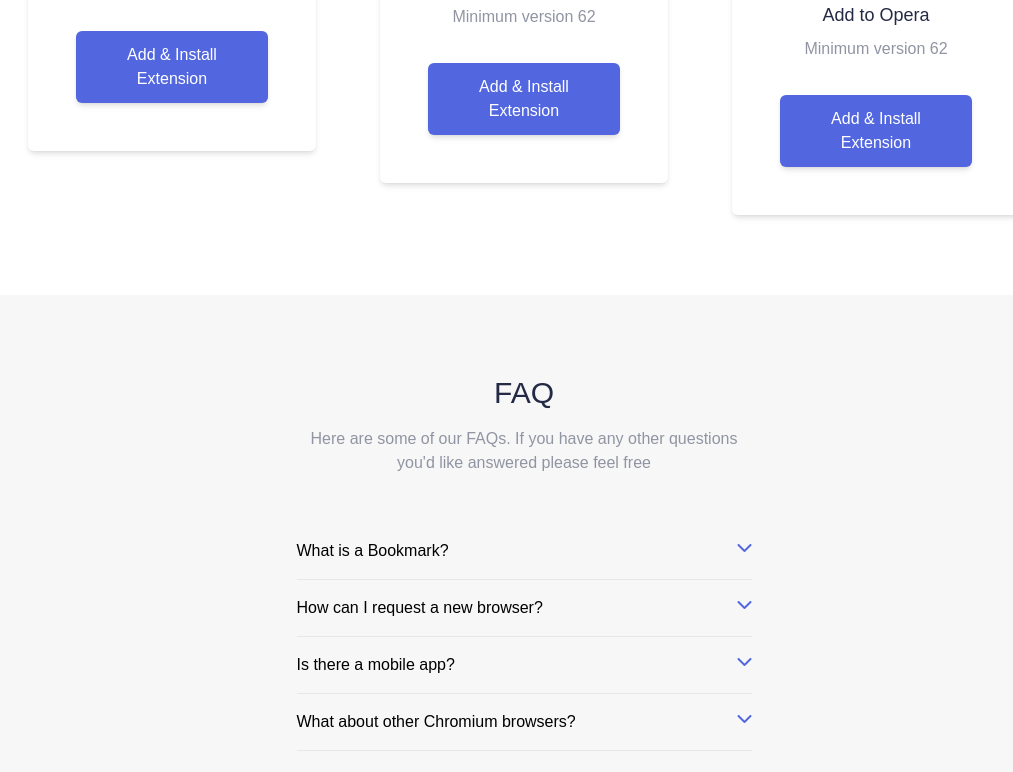
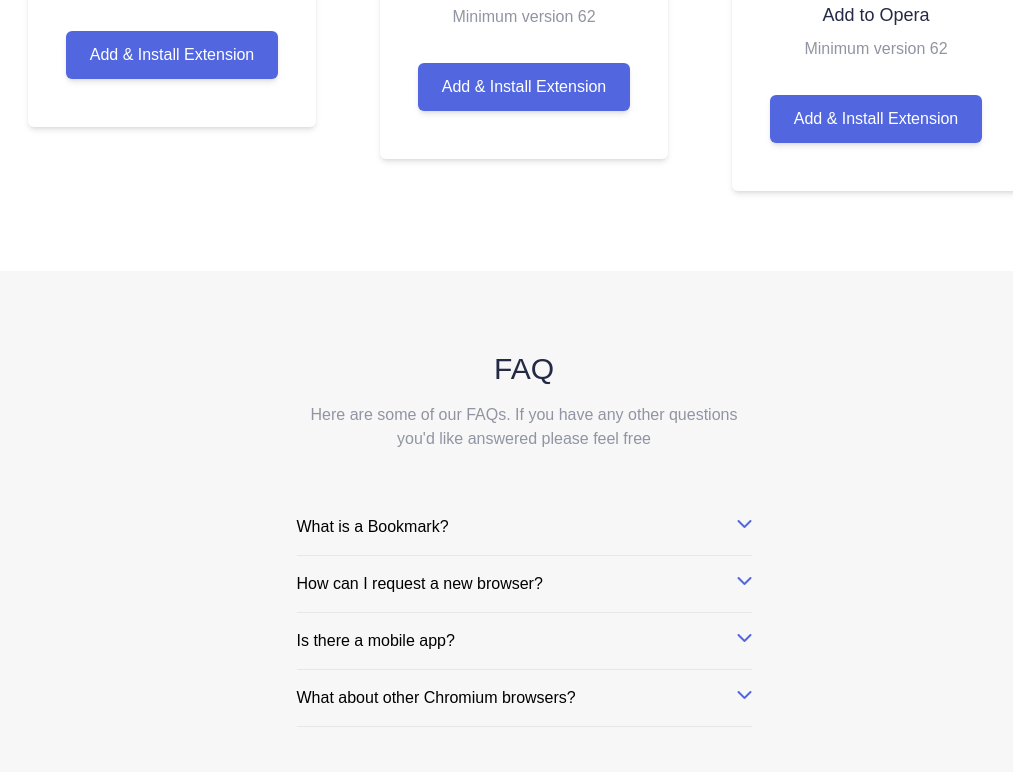
Before and after one commit to skin93/bookmark-landing-page, a website: page public/index.html in a window 1280 px wide. Shown: the part 3308-4080 px from the top of the page, without its empty margins (116-1129 px from the left). Drawn offline with Linux system fonts and the light colour scheme.

Commit message:
Fix card-buttons padding

```diff
--- a/public/index.html
+++ b/public/index.html
@@ -323,7 +323,7 @@
                 Minimum version 62
               </p>
               <hr class="border-b border-bookmark-white" />
-              <div class="flex p-6">
+              <div class="flex px-3 py-6">
                 <button
                   type="button"
                   class="flex-1 btn btn-purple hover:bg-bookmark-white hover:text-black"
@@ -359,7 +359,7 @@
                 Minimum version 62
               </p>
               <hr class="border-b border-bookmark-white" />
-              <div class="flex p-6">
+              <div class="flex px-3 py-6">
                 <button
                   type="button"
                   class="flex-1 btn btn-purple hover:bg-bookmark-white hover:text-black"
@@ -396,7 +396,7 @@
                 Minimum version 62
               </p>
               <hr class="border-b border-bookmark-white" />
-              <div class="flex p-6">
+              <div class="flex px-3 py-6">
                 <button
                   type="button"
                   class="flex-1 btn btn-purple hover:bg-bookmark-white hover:text-black"
```
Also changed, not shown: public/style.css.
